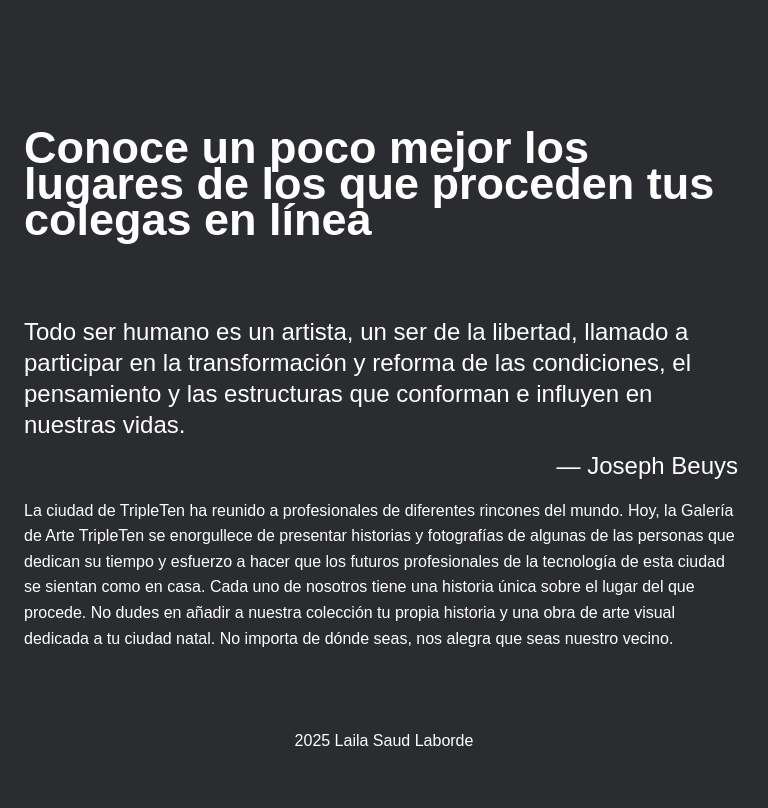
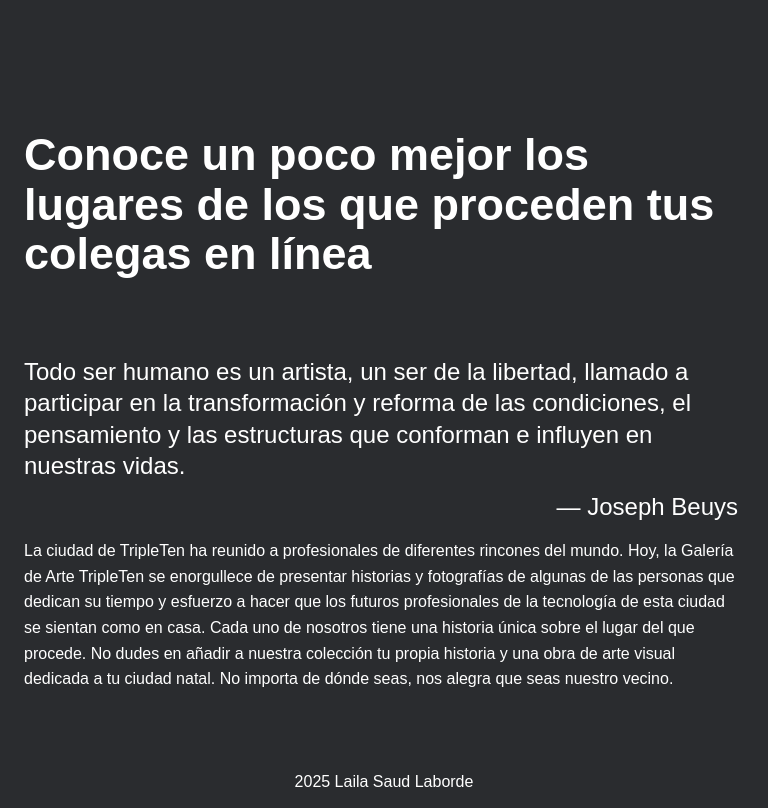
Before and after one commit to LailaSaudL/web_project_homeland, a plain HTML site: page index.html in a window 768 px wide. Shown: the part 987-1795 px from the top of the page. Before the commit the page ends 1754 px from the top, so only its background shows below. Drawn offline with Linux system fonts and the light colour scheme; a web font is replaced by a local one.

Commit message:
nueva actualizacion

```diff
--- a/blocks/main.css
+++ b/blocks/main.css
@@ -63,6 +63,6 @@
   .main__title {
     max-width: 710px;
     font-size: 45px;
-    line-height: 0.8;
+    line-height: 1.1;
   }
 }
```
